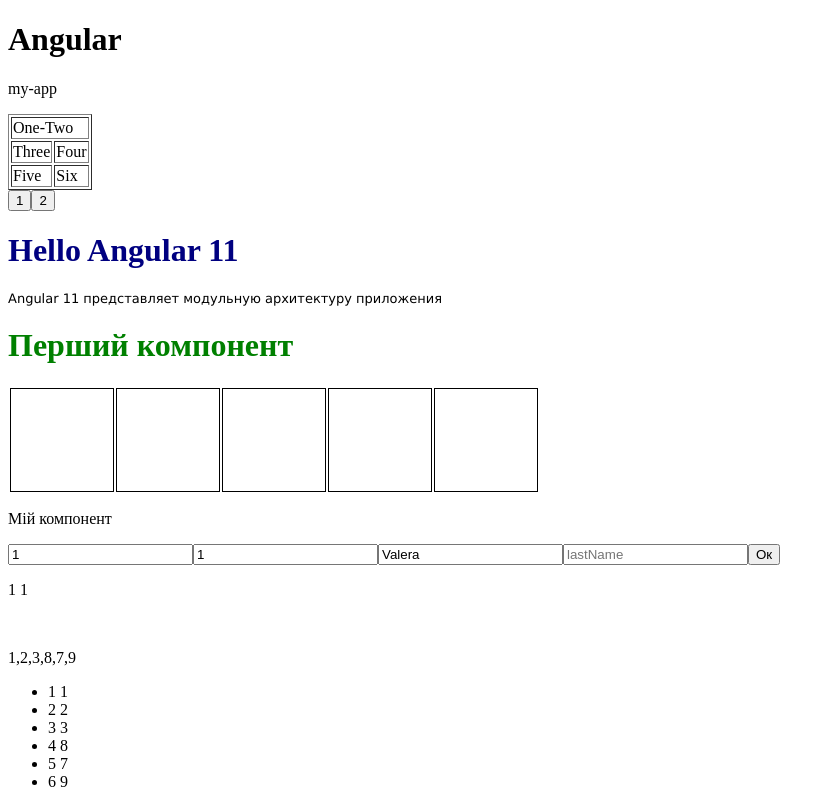
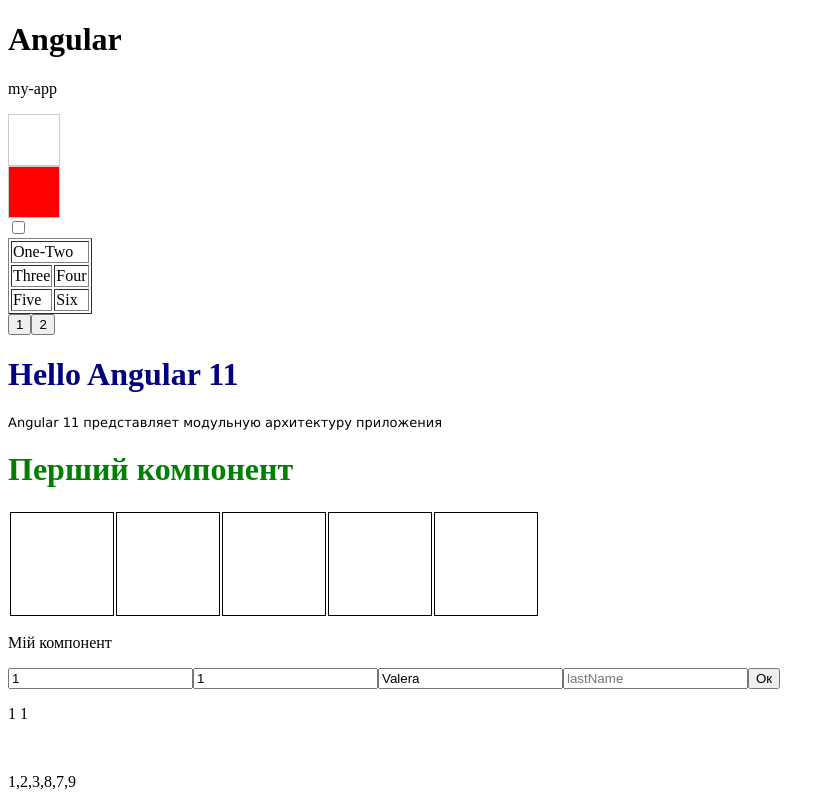
Before and after one commit to devLex1308/PV921-25ST-18P, an Angular app in the folder lessons/29-angular/my-app/: page / in a window 1280 px wide. Shown: the top 800 px of the page, without its empty margins (0-835 px from the left). Built offline with nearby package versions, Linux system fonts and the light colour scheme.

Commit message:
Робимо світлофор

```diff
--- a/lessons/29-angular/my-app/src/app/app.component.html
+++ b/lessons/29-angular/my-app/src/app/app.component.html
@@ -2,6 +2,7 @@
   <h1>Angular</h1>
   <p>{{title}}</p>
 </div>
+<app-traffic-lights></app-traffic-lights>
 <app-example></app-example>
 <app-hellow></app-hellow>
 <app-post></app-post>
--- a/lessons/29-angular/my-app/src/app/app.module.ts
+++ b/lessons/29-angular/my-app/src/app/app.module.ts
@@ -8,6 +8,7 @@
 import { Post3Component } from './post3/post3.component';
 import { HellowComponent } from './hellow/hellow.component';
 import { ExampleComponent } from './example/example.component';
+import { TrafficLightsComponent } from './traffic-lights/traffic-lights.component';
 
 @NgModule({
   declarations: [
@@ -17,6 +18,7 @@
     Post3Component,
     HellowComponent,
     ExampleComponent,
+    TrafficLightsComponent,
   ],
   imports: [
     FormsModule,
--- a/lessons/29-angular/my-app/src/app/example/example.component.html
+++ b/lessons/29-angular/my-app/src/app/example/example.component.html
@@ -3,5 +3,5 @@
   <tr><td>Three</td><td>Four</td></tr>
   <tr><td>Five</td><td>Six</td></tr>
 </table>
-<button>1</button>
-<button>2</button>
+<button (click)="changeColspan(1)">1</button>
+<button (click)="changeColspan(2)">2</button>
--- a/lessons/29-angular/my-app/src/app/example/example.component.ts
+++ b/lessons/29-angular/my-app/src/app/example/example.component.ts
@@ -10,4 +10,7 @@
   constructor() { }
   colspan=2;
 
+  changeColspan(val) {
+  	this.colspan = val;
+  }
 }
--- /dev/null
+++ b/lessons/29-angular/my-app/src/app/traffic-lights/traffic-lights.component.css
@@ -0,0 +1,9 @@
+div {
+	width:50px;
+	height:50px;
+	border:1px solid #ccc
+}
+
+.isredbox {
+	background-color:red;
+}
--- /dev/null
+++ b/lessons/29-angular/my-app/src/app/traffic-lights/traffic-lights.component.html
@@ -0,0 +1,3 @@
+<div [class.isredbox]="isRed"></div>
+<div [class.isredbox]="!isRed"></div>
+<input type="checkbox" [(ngModel)]="isRed" />
--- /dev/null
+++ b/lessons/29-angular/my-app/src/app/traffic-lights/traffic-lights.component.ts
@@ -0,0 +1,15 @@
+import { Component, OnInit } from '@angular/core';
+
+@Component({
+  selector: 'app-traffic-lights',
+  templateUrl: './traffic-lights.component.html',
+  styleUrls: ['./traffic-lights.component.css']
+})
+export class TrafficLightsComponent implements OnInit {
+
+  constructor() { }
+
+  ngOnInit(): void {
+  }
+
+}
```
Also changed, not shown: 1 other file (tests, documents, lock files or other folders).
